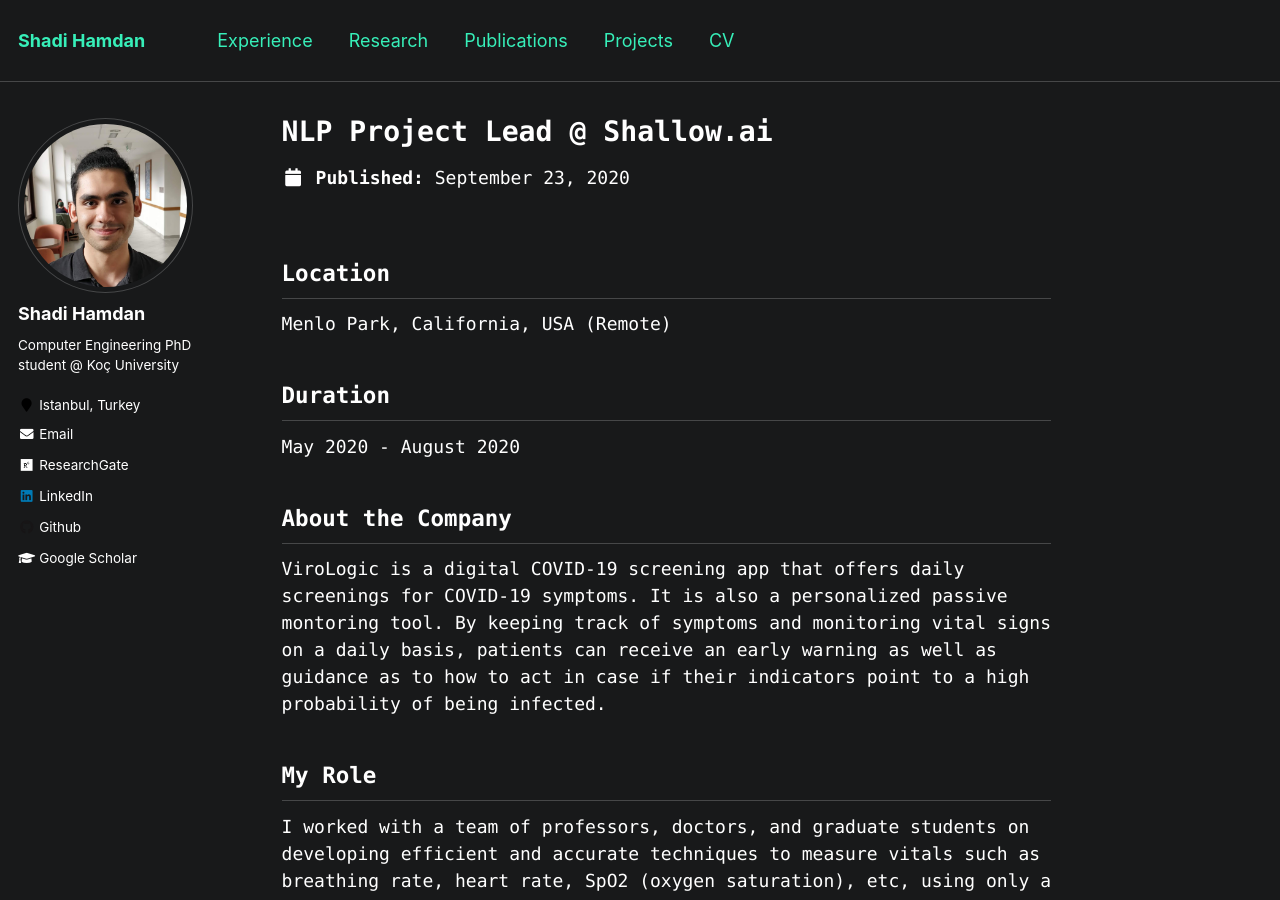
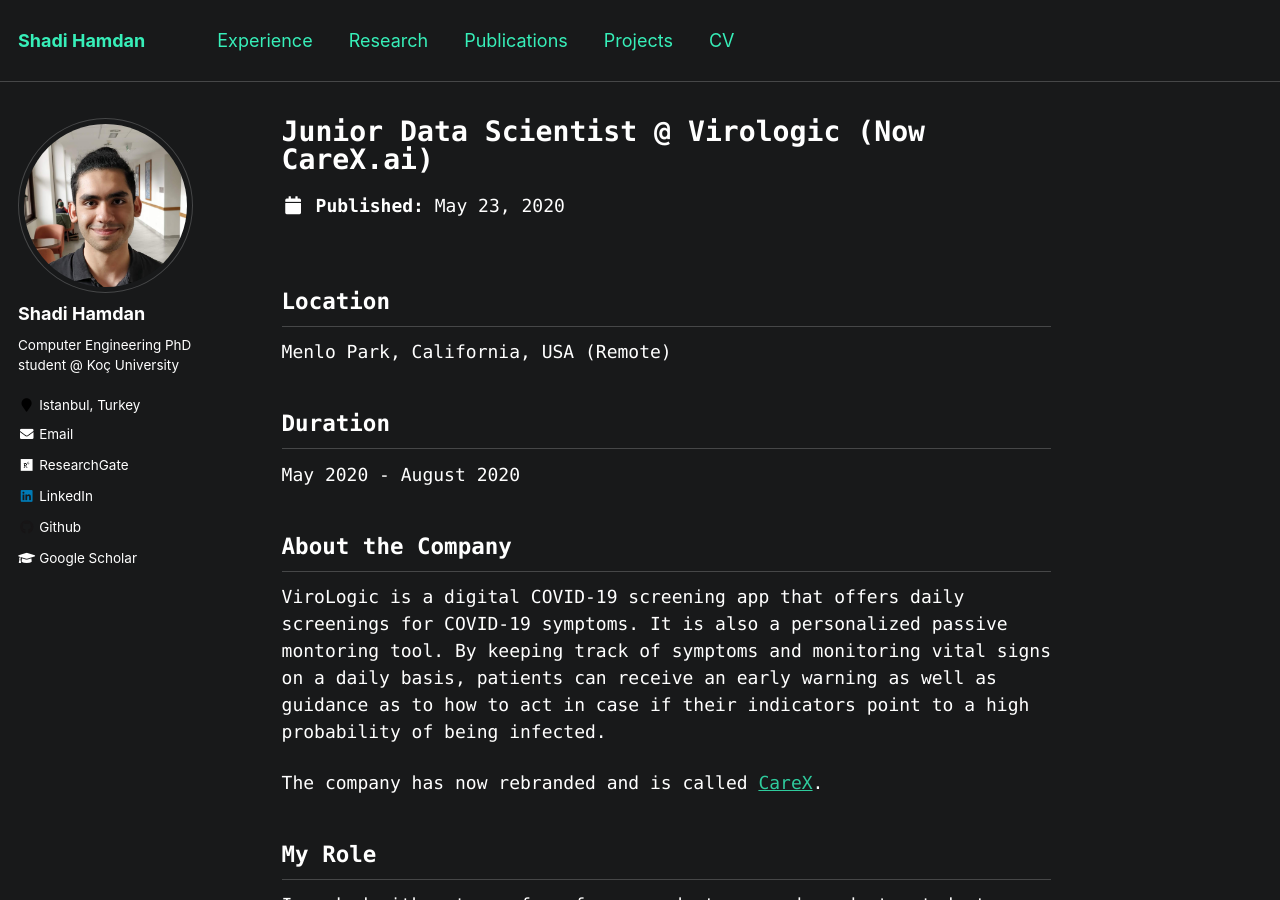
Before and after one commit to Shamdan17/shamdan17.github.io, a Jekyll site: the page built from _experience/virologic.md, in a window 1280 px wide and 900 px high. Built offline with Jekyll 4.4.1, drawn with Linux system fonts in a browser that asks for light colours.

Commit message:
Update virologic with new name

```diff
--- a/_experience/virologic.md
+++ b/_experience/virologic.md
@@ -1,8 +1,8 @@
 ---
-title: "NLP Project Lead @ Shallow.ai"
-excerpt: "Powerful and efficient NLP"
+title: "Junior Data Scientist @ Virologic (Now CareX.ai)"
+excerpt: "Vital sign monitoring through your phone"
 collection: experience
-date: 2020-09-23
+date: 2020-05-23
 permalink: "/experience/virologic"
 ---
 
@@ -18,6 +18,8 @@ May 2020 - August 2020
 
 
 ViroLogic is a digital COVID-19 screening app that offers daily screenings for COVID-19 symptoms. It is also a personalized passive montoring tool. By keeping track of symptoms and monitoring vital signs on a daily basis, patients can receive an early warning as well as guidance as to how to act in case if their indicators point to a high probability of being infected.
+
+The company has now rebranded and is called [CareX](https://www.carex.ai/).
 
 
 ## My Role
```
Also changed, not shown: 8 other files.
